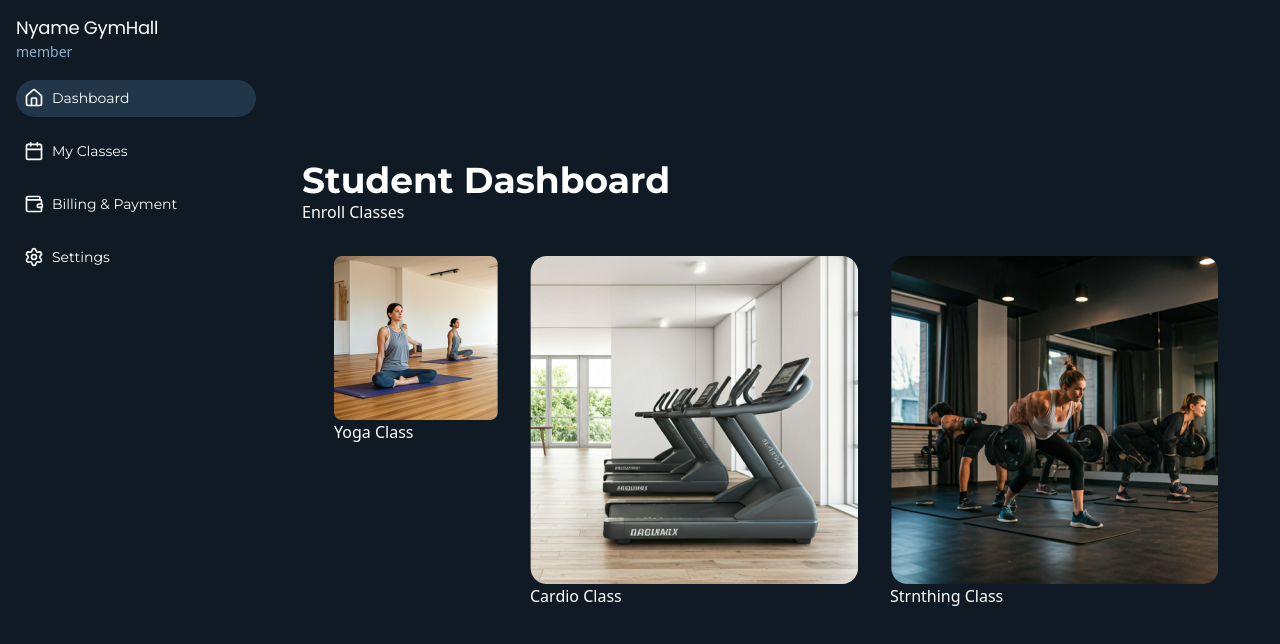
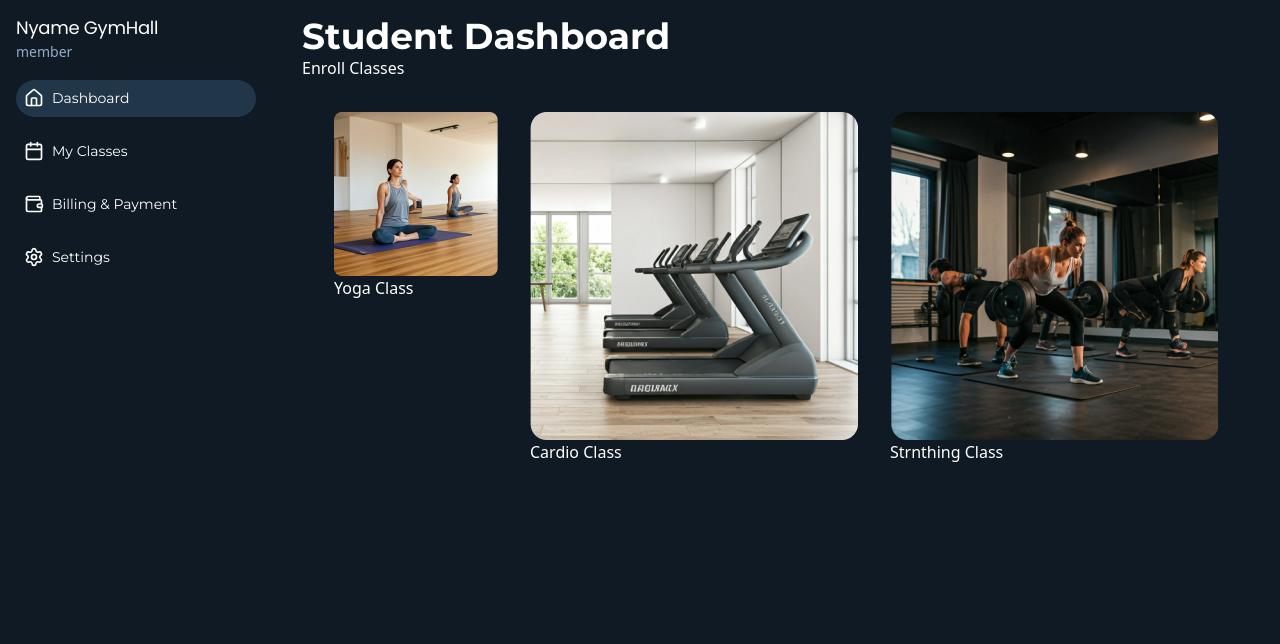
Before and after one commit to mafindijr/Gym-Management-System, a React (Vite) app: page /member in a window 1280 px wide. Shown: the top 644 px of the page. Built offline with nearby package versions, Linux system fonts and the light colour scheme.

Commit message:
fix: remove default style

```diff
--- a/src/layout/Student-dashboard-layout.jsx
+++ b/src/layout/Student-dashboard-layout.jsx
@@ -12,7 +12,7 @@ export default function StudentDashboardLayout() {
   ];
 
   return (
-    <div className="flex min-h-screen">
+    <div>
       <Sidebar navs={studentNavs} name="member" />
       <main className="relative flex ml-68 flex-1 items-center justify-center p-4">
         <Outlet />
```
